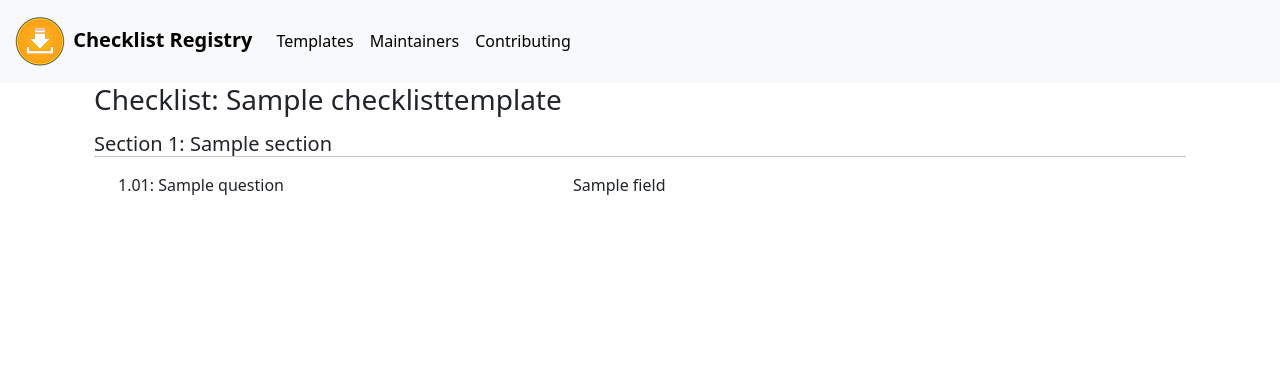
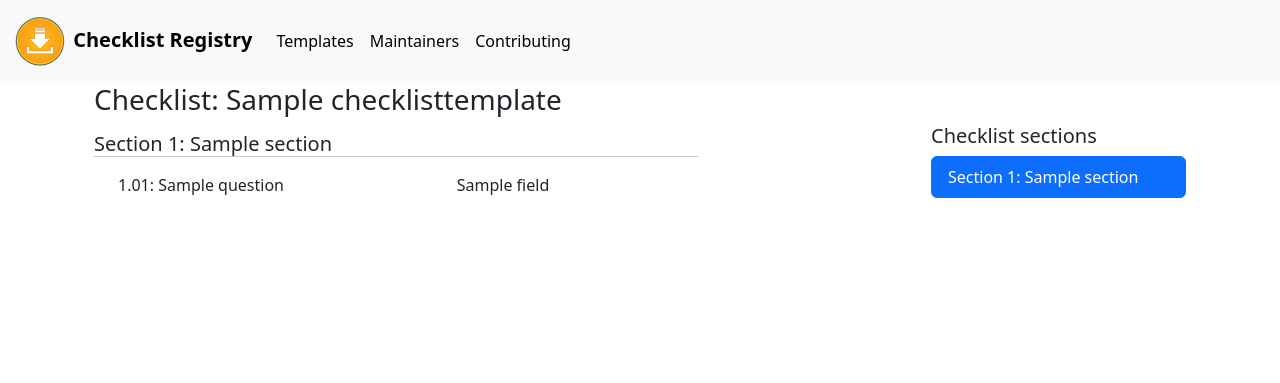
Before and after one commit to Open-Orange-Button/Orange-Button-ChecklistRegistry, a Django app: template server/templates/server/checklist_detail.html in a window 1280 px wide. Shown: the top 383 px of the page. Run offline with Django 5.2, Linux system fonts and the light colour scheme; tables that the repository leaves empty hold one stand-in row (values such as "Sample post"); the template is opened without the code that fills it: values that come from a table or form of the project are taken from there, most other values are stand-ins (such as "Sample title", 1, 10 or a date in 2020); some libraries are stand-ins or nearby versions.

Commit message:
adding checklist template table of contents

```diff
--- a/server/templates/server/base.html
+++ b/server/templates/server/base.html
@@ -12,7 +12,7 @@
     <title>{% block title %}Checklist Registry{% endblock %}</title>
     {% block extrahead %}{% endblock %}
 <head>
-<body>
+<body data-bs-spy="scroll" data-bs-target="#checklist-template-toc" data-bs-smooth-scroll="true" tabindex="0">
     <nav class="navbar navbar-expand-lg bg-body-tertiary">
         <div class="container-fluid">
             <a class="navbar-brand" href="/checklist/">
--- a/server/templates/server/checklist_detail.html
+++ b/server/templates/server/checklist_detail.html
@@ -9,10 +9,12 @@
 {% endblock %}
 
 {% block main %}
-<div class='container'>
+<div class='container mt-2 mb-5'>
+    <div class='row'>
+        <div class='col-9'>
             {% for section, questions_and_fields in sections_and_questions.items %}
             <div class='row'>
-            <div class='col'>
+                <div class='col-9'>
                     <h5 style='margin-bottom: 0rem; margin-top: .5rem'>
                         Section {{ forloop.counter }}: {{ section }}
                     </h5>
@@ -20,19 +22,37 @@
                 </div>
             </div>
             {% with section_counter=forloop.counter %}
+            <div class='row' id='section_{{ forloop.counter }}'>
+                <div class='col-sm-0'>
                     {% for question, field in questions_and_fields %}
                     <div class='row gx-5 px-4 justify-content-start'>
-                    <div class='col-5'>
+                        <div class='col-sm-5'>
                             <label class='h6' for='{{ field.id_for_label }}'>{{ section_counter }}.{{ forloop.counter|stringformat:"02d" }}: {{ question.QuestionLabel_Value }}</h6>
                         </div>
-                    <div class='col-4'>
+                        <div class='col-sm-4'>
                             <div class='input-group'>
                                 {{ field }}
                             </div>
                         </div>
                     </div>
                     {% endfor %}
+                </div>
+            </div>
             {% endwith %}
             {% endfor %}
         </div>
+        <div class='col-3'>
+            <div class='sticky-top'>
+                <label for="checklist-template-toc" class="h5">Checklist sections</label>
+                <div id="checklist-template-toc" class="list-group">
+                    {% for section, questions_and_fields in sections_and_questions.items %}
+                    <a class="list-group-item list-group-item-action" href="#section_{{ forloop.counter }}">
+                        Section {{ forloop.counter }}: {{ section }}
+                    </a>
+                    {% endfor %}
+                </div>
+            </div>
+        </div>
+    </div>
+</div>
 {% endblock %}
```
Lines whose indentation alone changed are shown as unchanged.
